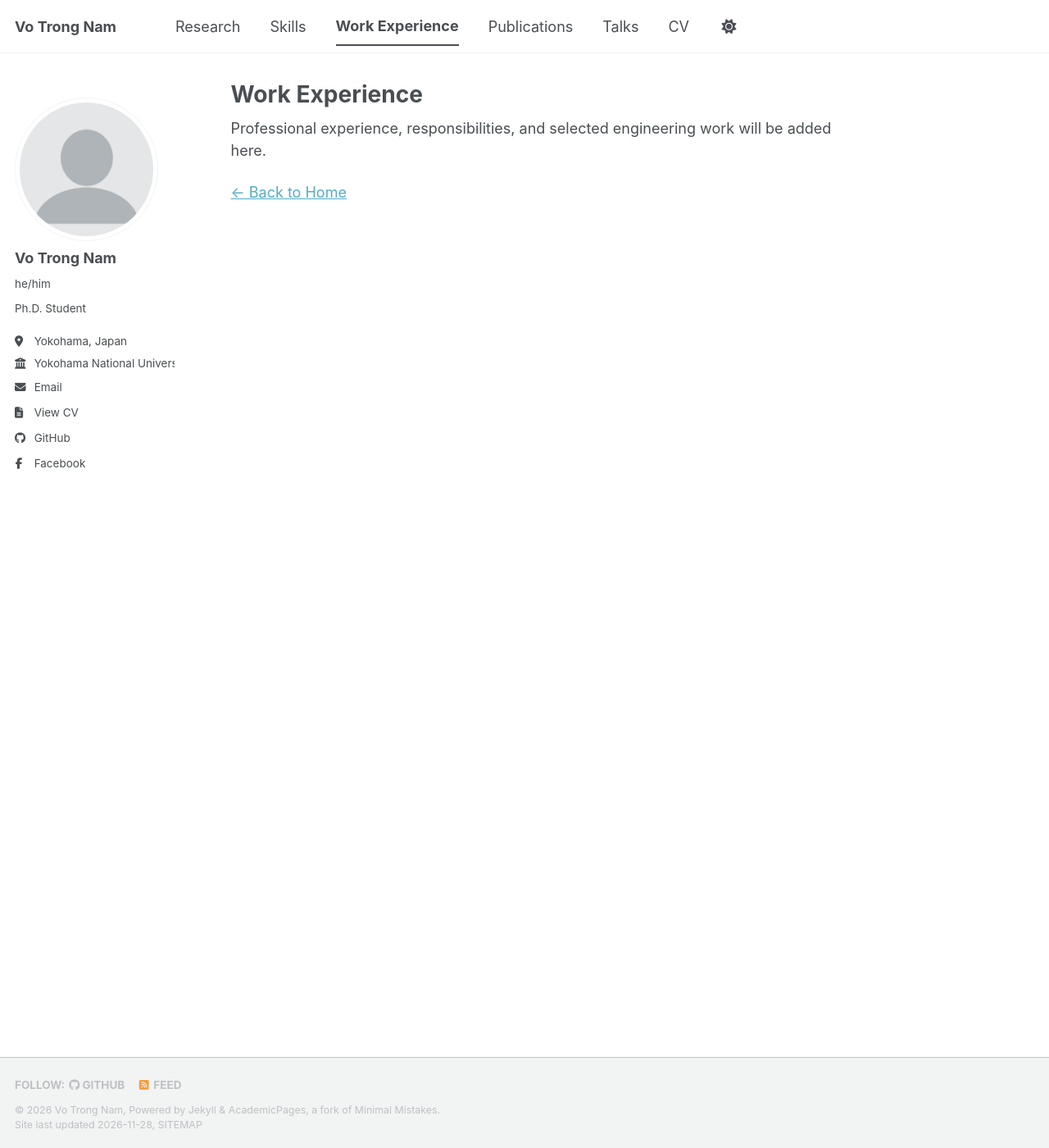
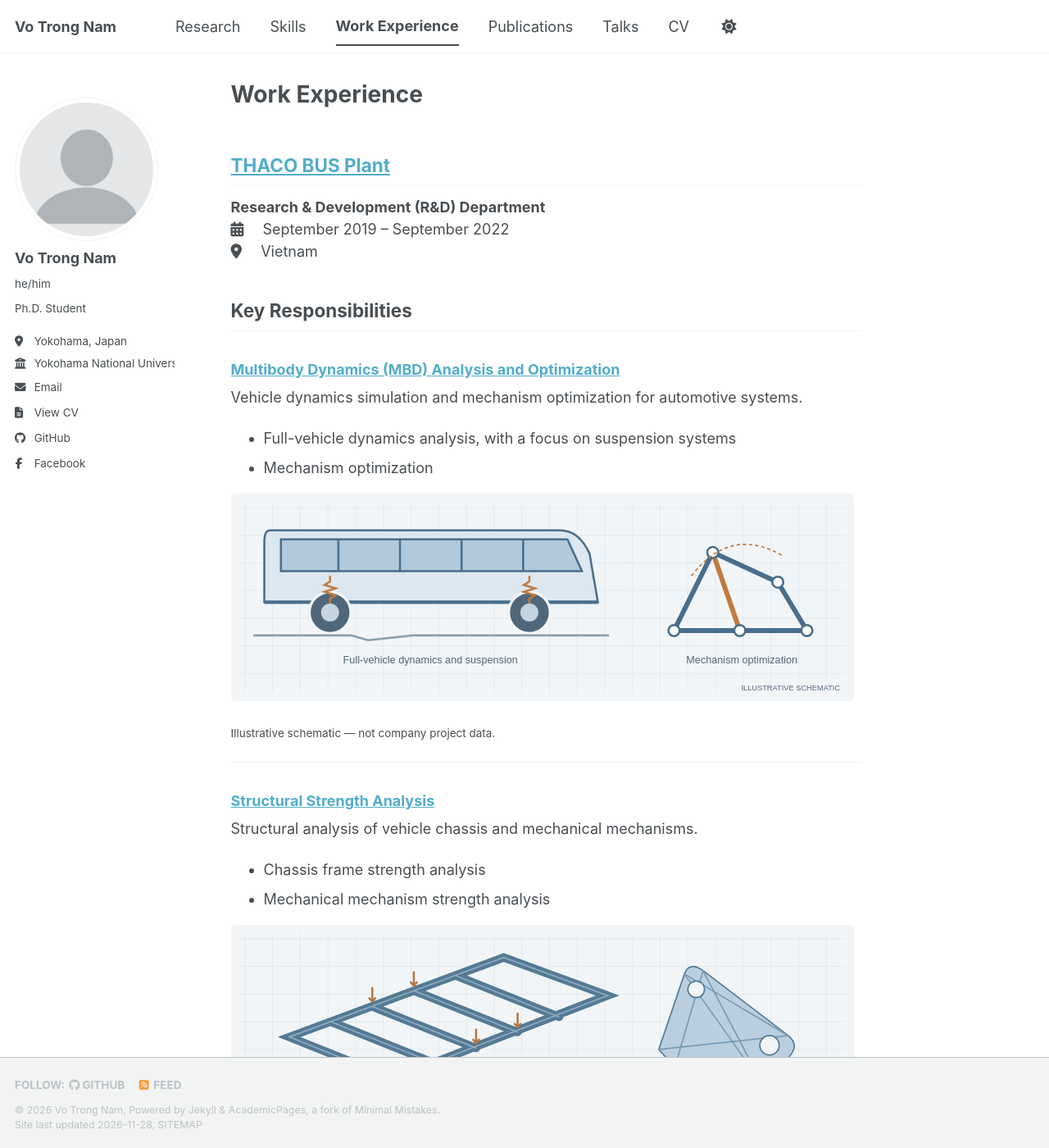
Before and after one commit to NamVo11/namvo11.github.io, a Jekyll site: the page built from _pages/work-experience.md, in a window 1280 px wide and 1400 px high. Shown: the whole window at 82% size. Built offline with Jekyll 4.4.1, drawn with Linux system fonts in a browser that asks for light colours; a script bundle is joined from its source files by our own code; a style sheet for code colours, icons or effects is not loaded; some of the changed text lies outside the part shown.

Commit message:
Organize THACO BUS work experience by engineering responsibilities

```diff
--- a/_pages/work-experience.md
+++ b/_pages/work-experience.md
@@ -5,6 +5,38 @@ permalink: /work-experience/
 author_profile: true
 ---
 
-Professional experience, responsibilities, and selected engineering work will be added here.
+## [THACO BUS Plant](https://thacoauto.vn/en/thaco-bus-plant)
 
-[← Back to Home]({{ '/' | relative_url }})
+**Research & Development (R&D) Department**
+<i class="fas fa-calendar-days icon-pad-right" aria-hidden="true"></i> September 2019 – September 2022
+<i class="fas fa-location-dot icon-pad-right" aria-hidden="true"></i> Vietnam
+
+## Key Responsibilities
+
+### [Multibody Dynamics (MBD) Analysis and Optimization]({{ '/work-experience/mbd-analysis/' | relative_url }})
+
+Vehicle dynamics simulation and mechanism optimization for automotive systems.
+
+- Full-vehicle dynamics analysis, with a focus on suspension systems
+- Mechanism optimization
+
+<a href="{{ '/work-experience/mbd-analysis/' | relative_url }}">
+  <img src="{{ '/images/work-experience/mbd-analysis.svg' | relative_url }}" alt="Illustrative schematic of Multibody Dynamics (MBD) Analysis and Optimization" style="display: block; width: 100%; max-width: 760px; height: auto;" loading="lazy">
+</a>
+
+<small>Illustrative schematic — not company project data.</small>
+
+---
+
+### [Structural Strength Analysis]({{ '/work-experience/structural-strength/' | relative_url }})
+
+Structural analysis of vehicle chassis and mechanical mechanisms.
+
+- Chassis frame strength analysis
+- Mechanical mechanism strength analysis
+
+<a href="{{ '/work-experience/structural-strength/' | relative_url }}">
+  <img src="{{ '/images/work-experience/structural-strength.svg' | relative_url }}" alt="Illustrative schematic of Structural Strength Analysis" style="display: block; width: 100%; max-width: 760px; height: auto;" loading="lazy">
+</a>
+
+<small>Illustrative schematic — not company project data.</small>
```
Also changed, not shown: _layouts/experience-detail.html (added, +27 -0 lines), _pages/about.md (+2 -2 lines), _pages/work-experience/mbd-analysis.md (added, +39 -0 lines), _pages/work-experience/structural-strength.md (added, +39 -0 lines), images/work-experience/mbd-analysis.svg (added), images/work-experience/structural-strength.svg (added).
